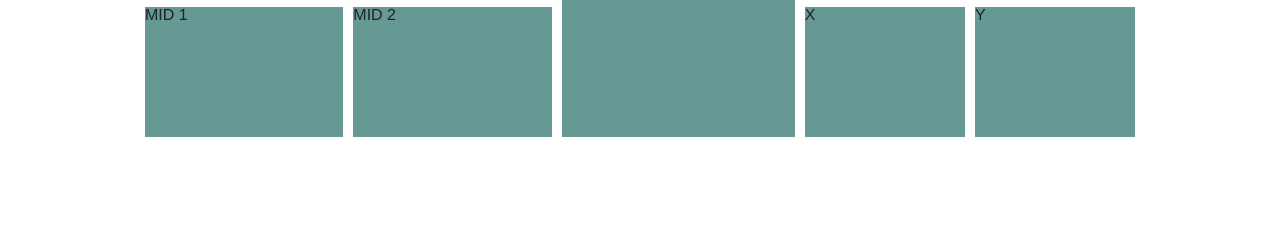
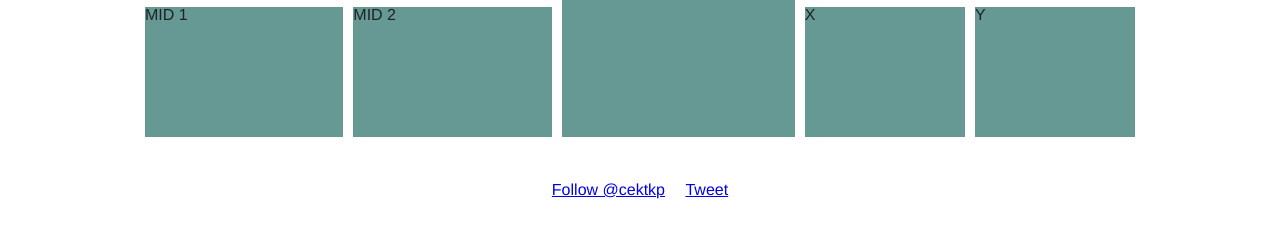
Before and after one commit to takien/FlatBox, a plain HTML site: page index.html in a window 1280 px wide. Shown: the part 385-622 px from the top of the page. Drawn offline with Linux system fonts and the light colour scheme.

Commit message:
Add social button to demo

```diff
--- a/index.html
+++ b/index.html
@@ -34,6 +34,31 @@
 			height:270px;
 		}
 
+		/* social btn*/
+		.quick-links {
+		  min-height: 30px;
+		  margin: 30px 0 0 0;
+		  padding: 5px 20px;
+		  list-style: none;
+		  text-align: center;
+		  overflow: hidden;
+		}
+		.quick-links:first-child {
+		  min-height: 0;
+		}
+		.quick-links li {
+		  display: inline;
+		  margin: 0 8px;
+		  color: #999;
+		}
+		.quick-links .github-btn,
+		.quick-links .tweet-btn,
+		.quick-links .follow-btn,
+		.quick-links .gplus-btn,
+		.quick-links .fb-btn {
+		  position: relative;
+		  top: 5px;
+		}
 
 	</style>
 	<link rel="stylesheet" href="css/foundation-grid.css"/>
@@ -88,8 +113,41 @@
 			</div>
 		</div>
 	</div>
+
+		<ul class="quick-links">
+		<li class="fb-btn">
+		<fb:like layout="button_count" send="false" href="http://takien.github.io/FlatBox/"></fb:like>
+		</li>
+		  <li class="follow-btn">
+			<a href="https://twitter.com/cektkp" class="twitter-follow-button" data-link-color="#0069D6" data-show-count="true">Follow @cektkp</a>
+		  </li>
+		  <li class="tweet-btn">
+			<a href="https://twitter.com/share" class="twitter-share-button" data-url="http://takien.github.io/FlatBox/" data-count="horizontal" data-via="cektkp" data-related="cektkp:Creator of FlatBox">Tweet</a>
+		  </li>
+		  <li class="gplus-btn">
+			<g:plusone url="http://takien.github.io/FlatBox/" size="medium"></g:plusone>
+		   </li>
+		</ul><!--quick-links-->
+
 <!--fork me-->
 <a target="_blank" href="https://github.com/takien/FlatBox"><img style="position: absolute; top: 0; right: 0; border: 0;" src="https://s3.amazonaws.com/github/ribbons/forkme_right_darkblue_121621.png" alt="Fork me on GitHub"></a>
+<!--fb twit g+ btn-->
+<script>(function(d, s, id) {
+  var js, fjs = d.getElementsByTagName(s)[0];
+  if (d.getElementById(id)) return;
+  js = d.createElement(s); js.id = id;
+  js.src = "//connect.facebook.net/en_US/all.js#xfbml=1&appId=394280927787";
+  fjs.parentNode.insertBefore(js, fjs);
+}(document, 'script', 'facebook-jssdk'));</script>
+<script type="text/javascript" src="http://platform.twitter.com/widgets.js"></script>
+<!-- Place this render call where appropriate -->
+<script type="text/javascript">
+  (function() {
+    var po = document.createElement('script'); po.type = 'text/javascript'; po.async = true;
+    po.src = 'https://apis.google.com/js/plusone.js';
+    var s = document.getElementsByTagName('script')[0]; s.parentNode.insertBefore(po, s);
+  })();
+</script>
 </body>
 
 </html>
```
